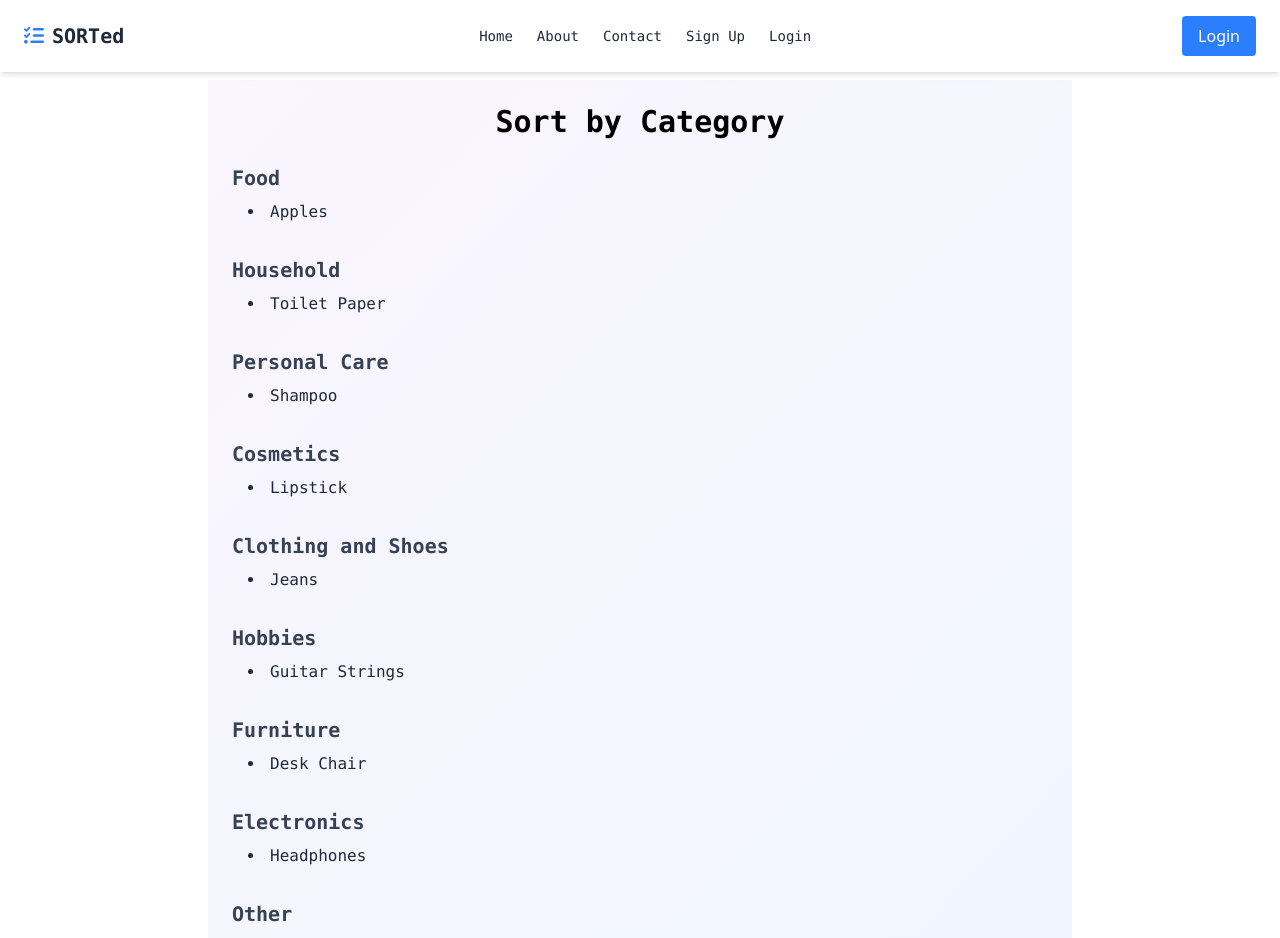
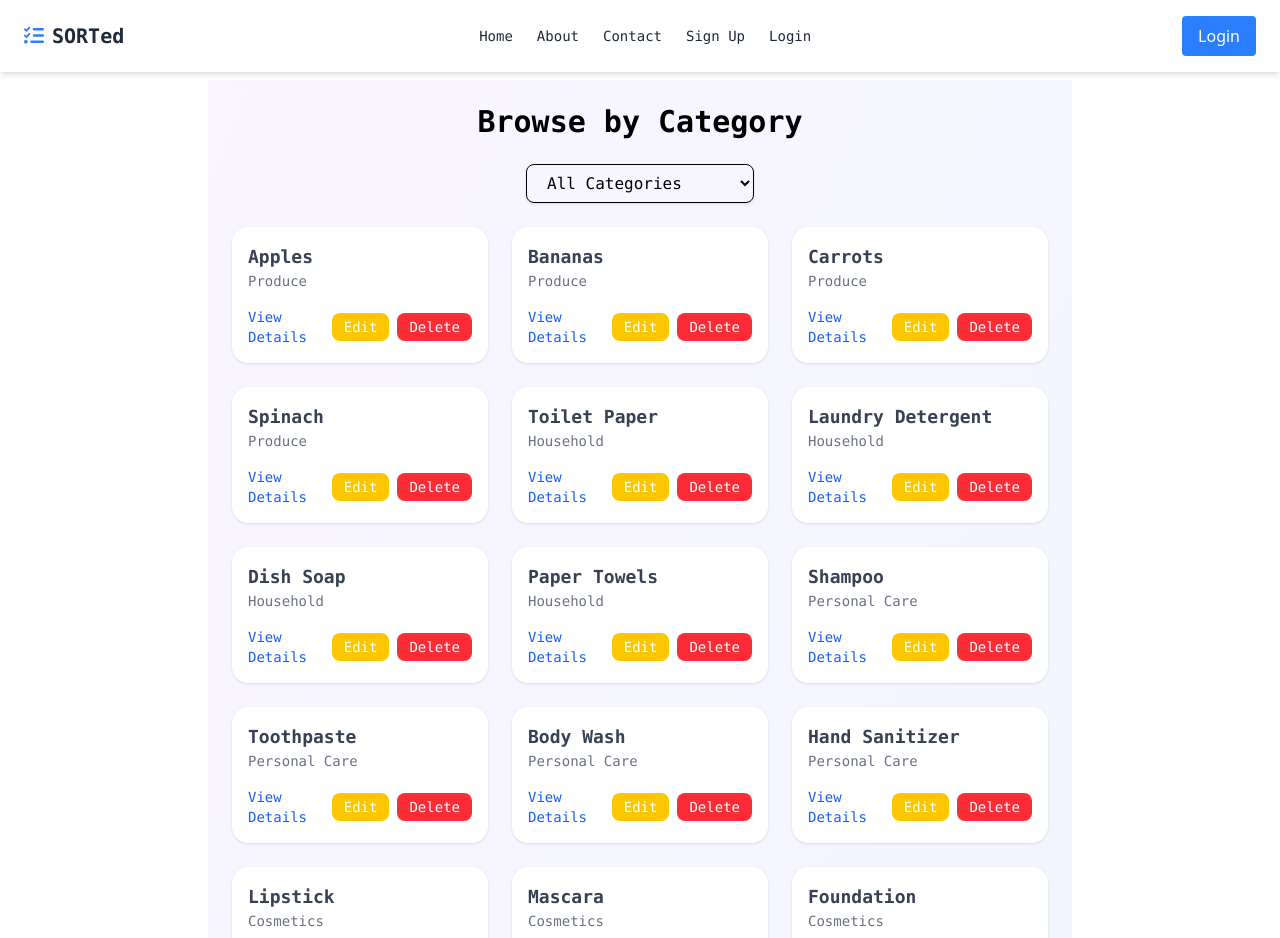
Before and after one commit to breconm/SORTA, a React (Vite) app: page /category in a window 1280 px wide. Shown: the top 938 px of the page. Built offline with nearby package versions, Linux system fonts and the light colour scheme.

Commit message:
make adjustment to demo ites in categories, and updates the look

```diff
--- a/src/App.jsx
+++ b/src/App.jsx
@@ -11,6 +11,7 @@ import Profile from './components/Profile.jsx';
 import UserSettings from './components/user-settings.jsx';
 import AddItem from './components/add-items.jsx';
 import Category from './components/category.jsx';
+import ItemDetails from './components/itemdetails.jsx';
 import './App.css';
 
 function App() {
@@ -28,6 +29,7 @@ function App() {
           <Route path="/" element={<Hero />} />
           <Route path="/guest" element={<Guest />} />
           <Route path="/add-items" element={isLoggedIn ? <AddItem /> : <Login />} /> {/* Render AddItem */}
+          <Route path="/item/:id" element={<ItemDetails />} /> {/* Render ItemDetails */}
           <Route path="/category" element={isLoggedIn ? <Category /> : <Login />} /> {/* Render categories */}
           <Route path="/store" element={isLoggedIn ? <p>View items by store.</p> : <Login />} />
           <Route path="/profile" element={isLoggedIn ? <Profile /> : <Login />} />
--- a/src/components/category.jsx
+++ b/src/components/category.jsx
@@ -1,20 +1,64 @@
-
-import React from 'react';
+import React, { useState } from 'react';
+import { Link } from 'react-router-dom';
 
 const demoItems = [
-  { name: 'Apples', category: 'Food' },
-  { name: 'Toilet Paper', category: 'Household' },
-  { name: 'Shampoo', category: 'Personal Care' },
-  { name: 'Lipstick', category: 'Cosmetics' },
-  { name: 'Jeans', category: 'Clothing and Shoes' },
-  { name: 'Guitar Strings', category: 'Hobbies' },
-  { name: 'Desk Chair', category: 'Furniture' },
-  { name: 'Headphones', category: 'Electronics' },
-  { name: 'Umbrella', category: 'Other' },
+  // Produce
+  { id: 1, name: 'Apples', category: 'Produce' },
+  { id: 2, name: 'Bananas', category: 'Produce' },
+  { id: 3, name: 'Carrots', category: 'Produce' },
+  { id: 4, name: 'Spinach', category: 'Produce' },
+
+  // Household
+  { id: 5, name: 'Toilet Paper', category: 'Household' },
+  { id: 6, name: 'Laundry Detergent', category: 'Household' },
+  { id: 7, name: 'Dish Soap', category: 'Household' },
+  { id: 8, name: 'Paper Towels', category: 'Household' },
+
+  // Personal Care
+  { id: 9, name: 'Shampoo', category: 'Personal Care' },
+  { id: 10, name: 'Toothpaste', category: 'Personal Care' },
+  { id: 11, name: 'Body Wash', category: 'Personal Care' },
+  { id: 12, name: 'Hand Sanitizer', category: 'Personal Care' },
+
+  // Cosmetics
+  { id: 13, name: 'Lipstick', category: 'Cosmetics' },
+  { id: 14, name: 'Mascara', category: 'Cosmetics' },
+  { id: 15, name: 'Foundation', category: 'Cosmetics' },
+  { id: 16, name: 'Nail Polish', category: 'Cosmetics' },
+
+  // Clothing and Shoes
+  { id: 17, name: 'Jeans', category: 'Clothing and Shoes' },
+  { id: 18, name: 'T-Shirt', category: 'Clothing and Shoes' },
+  { id: 19, name: 'Sneakers', category: 'Clothing and Shoes' },
+  { id: 20, name: 'Jacket', category: 'Clothing and Shoes' },
+
+  // Hobbies
+  { id: 21, name: 'Guitar Strings', category: 'Hobbies' },
+  { id: 22, name: 'Paint Brushes', category: 'Hobbies' },
+  { id: 23, name: 'Sketchbook', category: 'Hobbies' },
+  { id: 24, name: 'Puzzle Set', category: 'Hobbies' },
+
+  // Furniture
+  { id: 25, name: 'Desk Chair', category: 'Furniture' },
+  { id: 26, name: 'Coffee Table', category: 'Furniture' },
+  { id: 27, name: 'Bookshelf', category: 'Furniture' },
+  { id: 28, name: 'Bed Frame', category: 'Furniture' },
+
+  // Electronics
+  { id: 29, name: 'Headphones', category: 'Electronics' },
+  { id: 30, name: 'Smartphone', category: 'Electronics' },
+  { id: 31, name: 'Laptop', category: 'Electronics' },
+  { id: 32, name: 'Bluetooth Speaker', category: 'Electronics' },
+
+  // Other
+  { id: 33, name: 'Umbrella', category: 'Other' },
+  { id: 34, name: 'Water Bottle', category: 'Other' },
+  { id: 35, name: 'Backpack', category: 'Other' },
+  { id: 36, name: 'Sunglasses', category: 'Other' },
 ];
 
 const categories = [
-  'Food',
+  'Produce',
   'Household',
   'Personal Care',
   'Cosmetics',
@@ -26,29 +70,75 @@ const categories = [
 ];
 
 function Category() {
+  const [selectedCategory, setSelectedCategory] = useState('');
+
+  const filteredItems =
+    selectedCategory === ''
+      ? demoItems
+      : demoItems.filter((item) => item.category === selectedCategory);
+
   return (
     <div className="min-h-screen bg-gradient-to-br from-purple-50 to-blue-50 p-6">
-      <h1 className="text-3xl font-bold mb-6 text-center">Sort by Category</h1>
+      <h1 className="text-3xl font-bold mb-6 text-center">Browse by Category</h1>
 
-      <div className="space-y-8">
-        {categories.map((cat) => {
-          const filtered = demoItems.filter(item => item.category === cat);
-          return (
-            <div key={cat}>
-              <h2 className="text-xl font-semibold text-gray-700 mb-2">{cat}</h2>
-              {filtered.length > 0 ? (
-                <ul className="list-disc list-inside pl-4">
-                  {filtered.map((item, i) => (
-                    <li key={i} className="text-gray-800">{item.name}</li>
-                  ))}
-                </ul>
-              ) : (
-                <p className="text-gray-500 italic">No items yet.</p>
-              )}
+      {/* Dropdown Filter */}
+      <div className="mb-6 flex justify-center">
+        <select
+          className="border rounded-lg px-4 py-2 shadow"
+          value={selectedCategory}
+          onChange={(e) => setSelectedCategory(e.target.value)}
+        >
+          <option value="">All Categories</option>
+          {categories.map((cat) => (
+            <option key={cat} value={cat}>
+              {cat}
+            </option>
+          ))}
+        </select>
+      </div>
+
+      {/* Items */}
+      <div className="grid md:grid-cols-2 lg:grid-cols-3 gap-6">
+        {filteredItems.map((item) => (
+          <div
+            key={item.id}
+            className="bg-white rounded-2xl shadow p-4 flex flex-col justify-between"
+          >
+            <div>
+              <h2 className="text-lg font-semibold text-gray-700">
+                {item.name}
+              </h2>
+              <p className="text-sm text-gray-500">{item.category}</p>
             </div>
-          );
-        })}
+
+            <div className="mt-4 flex justify-between items-center">
+              {/* Link to item details */}
+              <Link
+                to={`/item/${item.id}`}
+                className="text-blue-600 hover:underline text-sm"
+              >
+                View Details
+              </Link>
+
+              {/* Edit/Delete Buttons */}
+              <div className="flex gap-2">
+                <button className="px-3 py-1 bg-yellow-400 text-white rounded-lg text-sm hover:bg-yellow-500">
+                  Edit
+                </button>
+                <button className="px-3 py-1 bg-red-500 text-white rounded-lg text-sm hover:bg-red-600">
+                  Delete
+                </button>
+              </div>
+            </div>
+          </div>
+        ))}
       </div>
+
+      {filteredItems.length === 0 && (
+        <p className="text-center text-gray-500 mt-10 italic">
+          No items found in this category.
+        </p>
+      )}
     </div>
   );
 }
--- /dev/null
+++ b/src/components/itemdetails.jsx
@@ -0,0 +1,18 @@
+import React from 'react';
+import { useParams } from 'react-router-dom';
+
+function ItemDetails() {
+  const { id } = useParams();
+
+  return (
+    <div className="min-h-screen flex items-center justify-center bg-gray-50">
+      <div className="bg-white p-8 rounded-2xl shadow">
+        <h1 className="text-2xl font-bold mb-4">Item Details</h1>
+        <p>Showing details for item ID: {id}</p>
+        {/* Later: fetch actual item details */}
+      </div>
+    </div>
+  );
+}
+
+export default ItemDetails;
```
